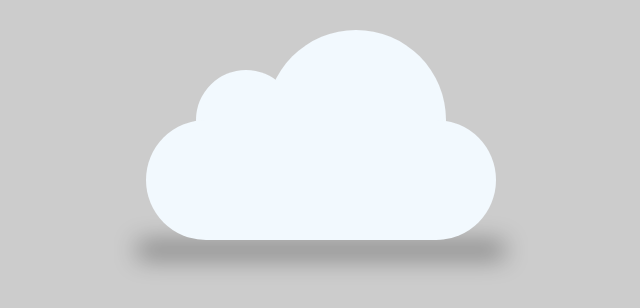
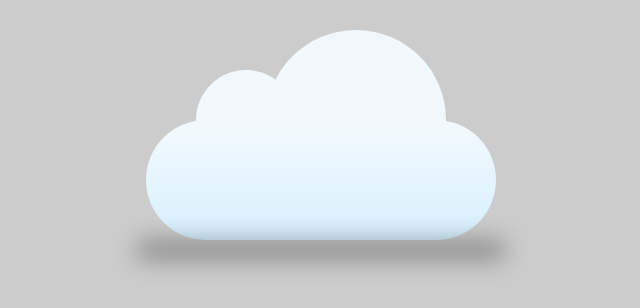
Before and after one commit to urzp/cloud, a plain HTML site: page index.html in a window 1280 px wide. Shown: the whole page, without its empty margins (319-959 px from the left). Drawn offline with Linux system fonts and the light colour scheme.

Commit message:
Add color

```diff
--- a/style.css
+++ b/style.css
@@ -5,11 +5,11 @@ background: #ccc;
  width: 350px; height: 120px;
  background: #f2f9fe;
 
- background: linear-gradient(top, #f2f9fe 5%, d6f0fd 100%);
- background: -webkit-linear-gradient(top, #f2f9fe 5%, d6f0fd 100%);
-	background: -moz-linear-gradient(top, #f2f9fe 5%, d6f0fd 100%);
-	background: -ms-linear-gradient(top, #f2f9fe 5%, d6f0fd 100%);
-	background: -o-linear-gradient(top, #f2f9fe 5%, d6f0fd 100%);
+ background: linear-gradient(top, #f2f9fe 5%, #d6f0fd 100%);
+ background: -webkit-linear-gradient(top, #f2f9fe 5%, #d6f0fd 100%);
+	background: -moz-linear-gradient(top, #f2f9fe 5%, #d6f0fd 100%);
+	background: -ms-linear-gradient(top, #f2f9fe 5%, #d6f0fd 100%);
+	background: -o-linear-gradient(top, #f2f9fe 5%, #d6f0fd 100%);
 
  border-radius: 100px;
  -webkit-border-radius: 100px;
@@ -46,7 +46,7 @@ margin: 120px auto 20px;
 	width: 350px;
 	position: absolute; bottom: -10px;
 	background: #000;
-    z-index:-1;
+
 
 	box-shadow: 0 0 25px 8px rgba(0, 0, 0, 0.4);
 	-moz-box-shadow: 0 0 25px 8px rgba(0, 0, 0, 0.4);
```
